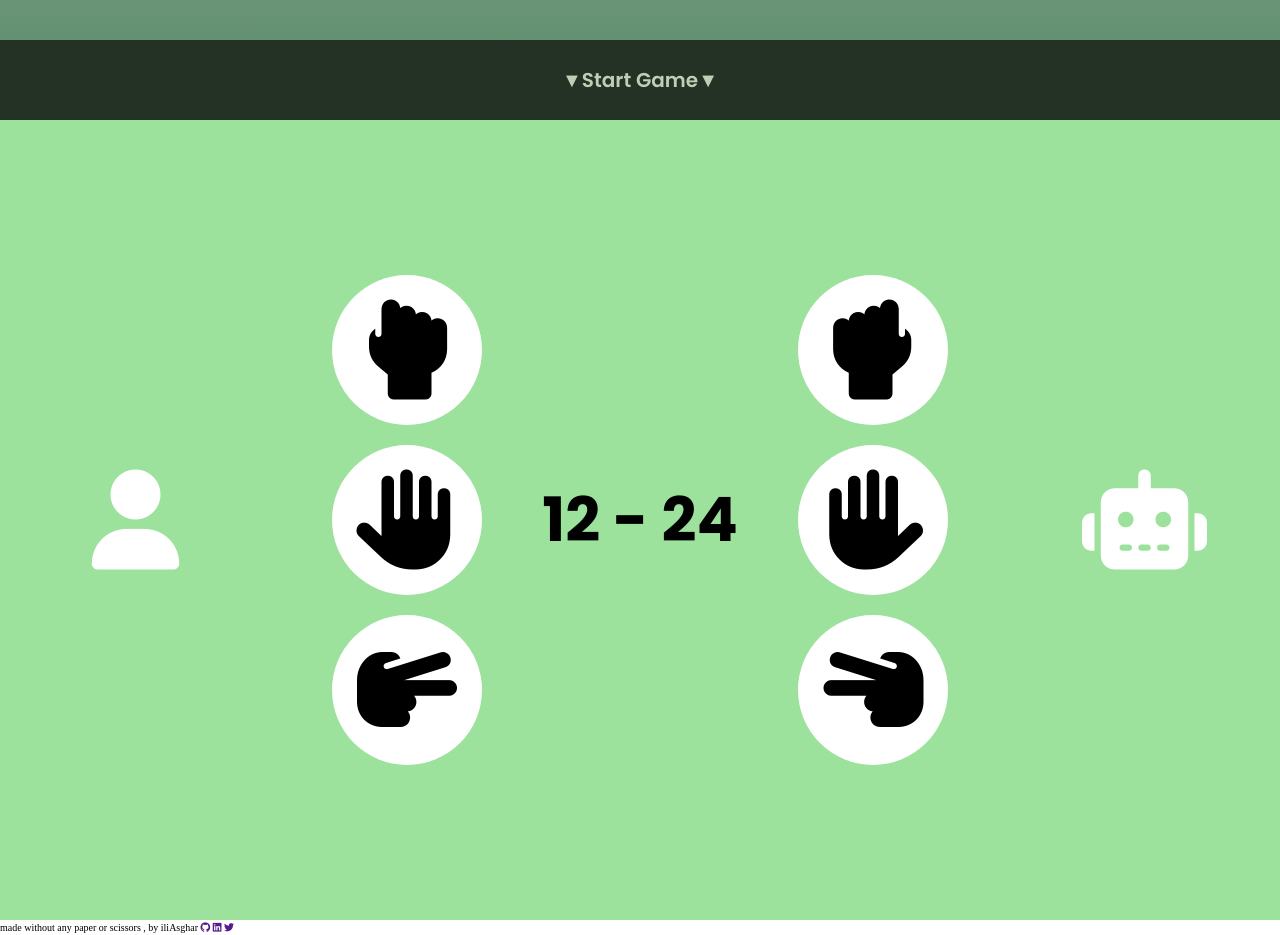
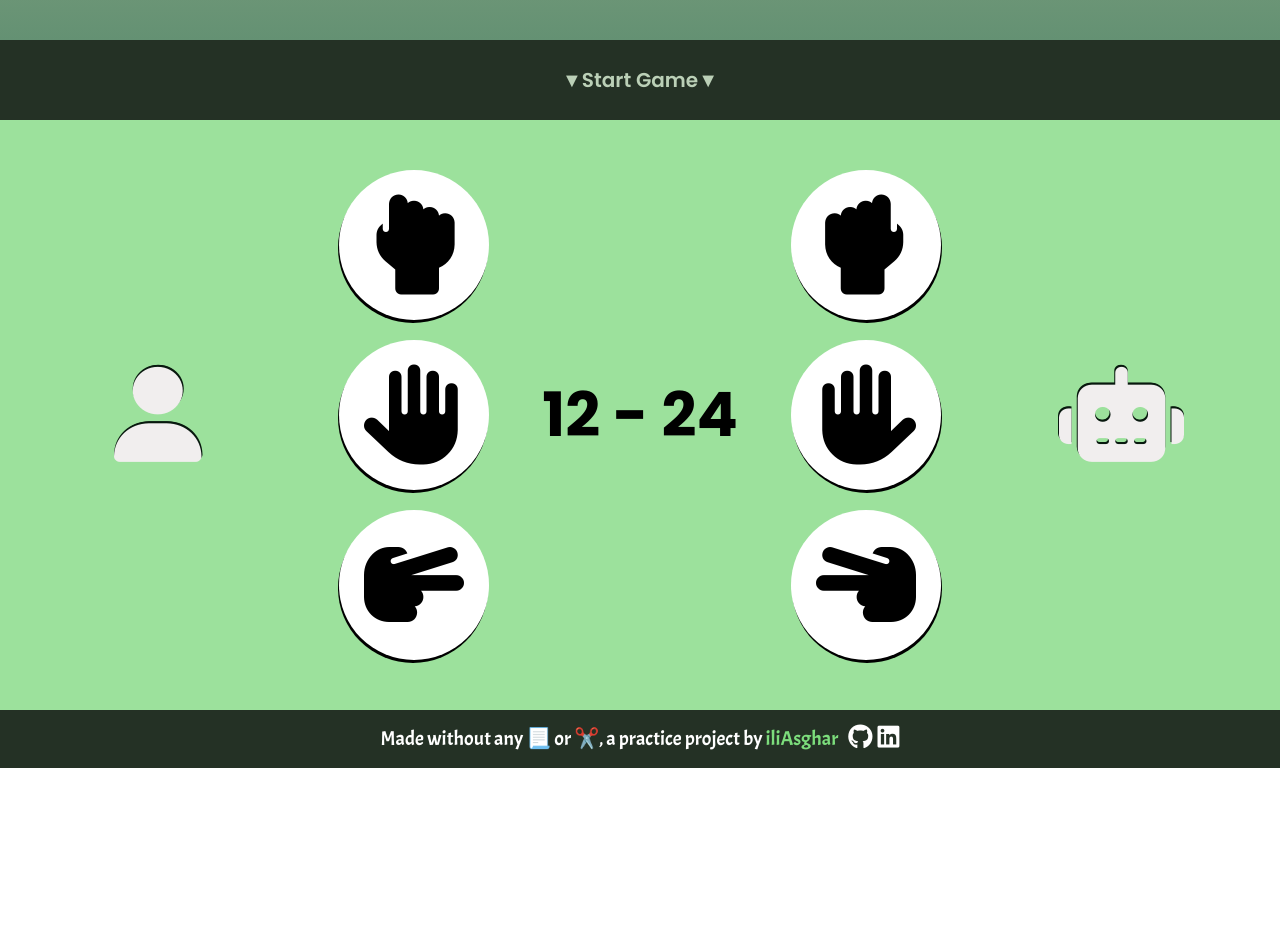
Before and after one commit to iliAsghar/Rock-Paper-Scissors, a plain HTML site: page index.html in a window 1280 px wide. Shown: the part 680-1615 px from the top of the page. After the commit the page ends 1448 px from the top, so only its background shows below. Drawn offline with Linux system fonts and the light colour scheme; a web font is replaced by a local one.

Commit message:
finished desktop layout

```diff
--- a/assets/stylesheets/style.css
+++ b/assets/stylesheets/style.css
@@ -65,7 +65,7 @@ body {
 .game {
   display: flex;
   background-color: rgb(156, 225, 156);
-  height: 100dvh; /* todo minus header size*/
+  padding: 5rem 3rem;
 }
 
 .game__player-side,
@@ -76,6 +76,52 @@ body {
 
 .game__computer-side {
   flex-direction: row-reverse;
+}
+
+.game__player-icon {
+  color: rgb(241, 238, 238);
+  font-size: 10rem;
+  flex: 1;
+  display: grid;
+  place-items: center;
+}
+
+.game__player-icon i {
+  transform: scaleY(.95);
+  transition: all ease-in-out 200ms;
+}
+
+.game__computer-side .game__player-icon i {
+  text-shadow: 0 -2px rgb(8, 24, 14),
+              -1px -2px rgb(8, 24, 14);
+}
+
+.game__player-side .game__player-icon i {
+  text-shadow: 0 -2px rgb(8, 24, 14),
+              1px -2px rgb(8, 24, 14);
+}
+
+
+.game__player-icon i:hover {
+  transform: translateY(-5px);
+  color: rgb(255, 255, 255);
+}
+
+.game__player-side .game__player-icon i:hover {
+  text-shadow: -1px 2px rgb(8, 24, 14);
+}
+
+.game__computer-side .game__player-icon i:hover {
+  text-shadow: 1px 2px rgb(8, 24, 14);
+}
+
+.game__buttons {
+  flex: 1;
+  display: flex;
+  gap: 2rem;
+  flex-direction: column;
+  justify-content: center;
+  align-items: center;
 }
 
 .game__choice-btn {
@@ -96,35 +142,23 @@ body {
 
 .game__choice-btn--player {
   cursor: pointer;
+  box-shadow: -1px 3px black;
 }
 
 .game__choice-btn--player:hover {
-  background-color: red;
+  background-color: rgb(229, 240, 228);
 }
 
-.player-icon {
-  color: white;
-  font-size: 10rem;
-  flex: 1;
-  display: grid;
-  place-items: center;
-}
-
-.buttons {
-  flex: 1;
-  display: flex;
-  gap: 2rem;
-  flex-direction: column;
-  justify-content: center;
-  align-items: center;
+.game__choice-btn--player:active,
+.game__choice-btn--computer:active {
+  background-color: rgb(202, 222, 202);
+  box-shadow: none;
+  translate: 0 4px;
 }
 
 .game__choice-btn--computer {
   cursor:no-drop;
-}
-
-.game__choice-btn--computer:hover {
-  box-shadow: 0 0 10px 5px red;
+  box-shadow: 1px 3px black;
 }
 
 .game__result {
@@ -136,3 +170,35 @@ body {
   font-weight: bold;
   user-select: none;
 }
+
+.footer {
+  background-color: rgb(36, 49, 37);
+  padding: 1rem 4rem;
+  text-align: center;
+  font-family: "Acme";
+  color: white;
+  font-size: 2rem;
+
+  display: flex;
+  justify-content: center;
+  align-items: center;
+  gap: 1rem;
+}
+
+.footer .credit-name {
+  color: rgb(124, 221, 124);
+}
+
+.footer .links {
+  display: flex;
+  gap: .5rem;
+}
+
+.footer a {
+  color: inherit;
+  font-size: 2.5rem;
+}
+
+.footer a:hover {
+  color: rgb(156, 225, 156);
+}
--- a/index.html
+++ b/index.html
@@ -11,16 +11,20 @@
   <script src="./assets/scripts/script.js" defer></script>
 </head>
 <body>
+
   <div class="hero">
     <h1 class="hero__title">Rock! <br> Paper! <br> Scissors!</h1>
   </div>
+
   <div class="board">
+
     <button class="board__start-btn">▼Start Game▼</button>
+
     <div class="game">
+      <div class="game__player-side">
+        <div class="game__player-icon"><i class="fa-solid fa-user"></i></div>
 
-      <div class="game__player-side">
-        <div class="player-icon"><i class="fa-solid fa-user"></i></div>
-        <div class="buttons">
+        <div class="game__buttons">
           <button class="game__choice-btn game__choice-btn--player">
             <i class="fa-solid fa-hand-back-fist"></i>
           </button>
@@ -31,6 +35,7 @@
             <i class="fa-solid fa-hand-scissors fa-flip-horizontal"></i>
           </button>
         </div>
+
       </div>
       <div class="game__result">
         <p>
@@ -39,9 +44,11 @@
           <span class="computer-score">24</span>
         </p>
       </div>
+
       <div class="game__computer-side">
-        <div class="player-icon"><i class="fa-solid fa-robot"></i></div>
-        <div class="buttons">
+        <div class="game__player-icon"><i class="fa-solid fa-robot"></i></div>
+
+        <div class="game__buttons">
           <div class="game__choice-btn game__choice-btn--computer">
             <i class="fa-solid fa-hand-back-fist fa-flip-horizontal"></i>
           </div>
@@ -52,13 +59,16 @@
             <i class="fa-solid fa-hand-scissors"></i>
           </div>
         </div>
+
       </div>
 
     </div>
-    <footer class="footer">made without any paper or scissors , by <span class="credit-name">iliAsghar</span>
-      <a href=""><i class="fa-brands fa-github"></i></a>
-      <a href=""><i class="fa-brands fa-linkedin"></i></a>
-      <a href=""><i class="fa-brands fa-twitter"></i></a>
+    <footer class="footer">
+      <p>Made without any 📃 or ✂️, a practice project by <span class="credit-name">iliAsghar</span></p>
+      <div class="links">
+        <a href="https://github.com/iliAsghar"><i class="fa-brands fa-github"></i></a>
+        <a href="www.linkedin.com/in/aliasghar-zare-36703826a"><i class="fa-brands fa-linkedin"></i></a>
+      </div>
     </footer>
   </div>
 </body>
```
